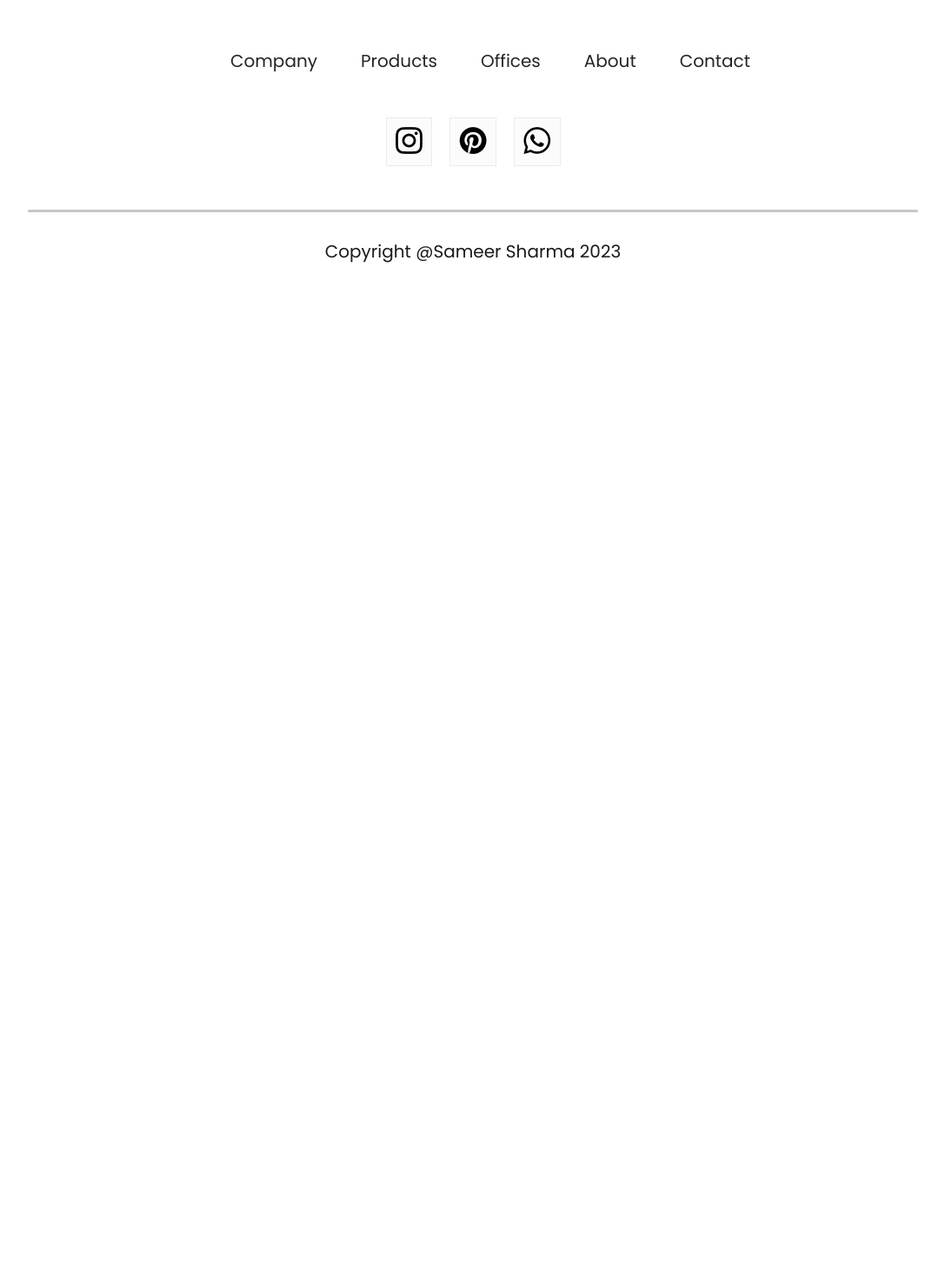
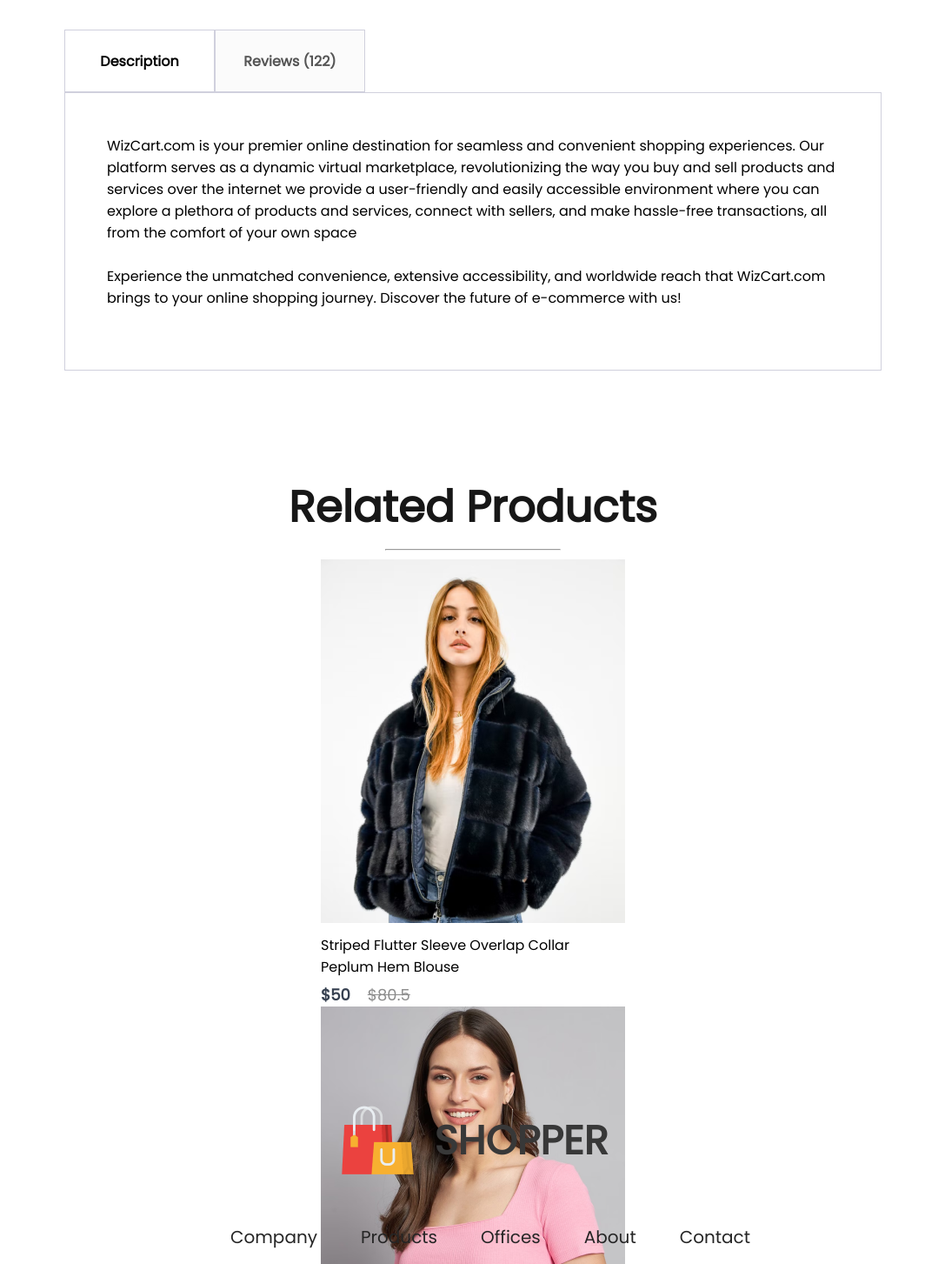
Before and after one commit to nawabsahab16/wizcart.com, a React (Create React App) app in the folder frontend/: page /product/1 in a window 1280 px wide. Shown: the part 1017-2470 px from the top of the page at 87% size, without its empty margins (96-1183 px from the left). Before the commit the page ends 1351 px from the top, so only its background shows below. Built offline with nearby package versions, Linux system fonts and the light colour scheme.

Commit message:
implemented similar product feature ✅

```diff
--- a/frontend/src/Components/DescriptionBox/DescriptionBox.css
+++ b/frontend/src/Components/DescriptionBox/DescriptionBox.css
@@ -0,0 +1,31 @@
+ .descriptionbox{
+    margin: 120px 170px;
+ }
+
+ .descriptionbox-navigator {
+    display: flex;
+ }
+
+ .descriptionbox-nav-box{
+    display: flex;
+    align-items: center;
+    justify-content: center;
+    font-size: 16px;
+    font-weight: 600;
+    width: 171px;
+    height: 70px;
+    border: 1px solid #d0d0dd;
+ }
+ .descriptionbox-nav-box.fade{
+    background: #fbfbfb;
+    color: #555;
+ }
+
+.descriptionbox-description {
+    display: flex;
+    flex-direction: column;
+    gap: 25px;
+    border: 1px solid  #d0d0dd;
+    padding: 48px;
+    padding-bottom: 70px;
+}
--- a/frontend/src/Components/DescriptionBox/DescriptionBox.jsx
+++ b/frontend/src/Components/DescriptionBox/DescriptionBox.jsx
@@ -5,7 +5,24 @@ const DescriptionBox = () => {
   return (
 
    <div className='descriptionbox'>
-
+      <div className="descriptionbox-navigator">
+       <div className='descriptionbox-nav-box'>Description</div>
+       <div className='descriptionbox-nav-box fade '> Reviews (122) </div>
+    </div>
+     <div className='descriptionbox-description'>
+        <p> WizCart.com is your premier online destination for seamless and convenient shopping
+           experiences. Our platform serves as a dynamic virtual marketplace, revolutionizing the
+           way you buy and sell products and services over the internet we provide a user-friendly
+           and easily accessible environment where you can explore a plethora
+           of products and services, connect with sellers, and make hassle-free
+           transactions, all from the comfort of your own space
+        </p>
+        <p>
+        Experience the unmatched convenience, extensive accessibility, and worldwide reach that
+         WizCart.com brings to your online shopping journey. Discover the future
+         of e-commerce with us!
+        </p>
+     </div>
    </div>
   )
 }
--- /dev/null
+++ b/frontend/src/Components/RelatedProduct/RelatedProduct.css
@@ -0,0 +1,26 @@
+.relatedproducts {
+    display: flex;
+    flex-direction: column;
+    align-items: center;
+    gap: 10px;
+    height: 90vh;
+}
+
+.relatedproducts h1 {
+    color: #171717;
+    font-size: 50px;
+    font-weight: 600;
+}
+
+.relatedproducts hr{
+    width: 200px;
+    height: 6px;
+    border-radius: 10px;
+    background: #252525;
+}
+
+.relatedproducts-items {
+    margin-top: 50px;
+    display: flex;
+    gap: 30px;
+}
--- /dev/null
+++ b/frontend/src/Components/RelatedProduct/RelatedProduct.jsx
@@ -0,0 +1,21 @@
+import React from 'react'
+import "./RelatedProduct.css"
+import data_product from "../Assets/data";
+import Item from "../Item/Item"
+
+
+const RelatedProduct = () => {
+  return (
+    <div className='relatedproducts'>
+        <h1>Related Products  </h1>
+        <hr/>
+         <div className='relatedproducts-item'>
+           {data_product.map((item,i )=> {
+             return <Item key={i} id={item.id} name={item.name} image={item.image} new_price={item.new_price} old_price={item.old_price}/>
+           })}
+         </div>
+    </div>
+  )
+}
+
+export default RelatedProduct
--- a/frontend/src/Pages/Product.jsx
+++ b/frontend/src/Pages/Product.jsx
@@ -4,6 +4,7 @@ import { useParams } from 'react-router-dom';
 import Breadcrum from '../Components/Breadcrums/Breadcrum';
 import ProductDisplay from '../Components/ProductDisplay/ProductDisplay';
 import DescriptionBox from '../Components/DescriptionBox/DescriptionBox';
+import RelatedProduct from '../Components/RelatedProduct/RelatedProduct';
 
 const Product = () => {
    const {all_product} = useContext(ShopContext);
@@ -15,6 +16,8 @@ const Product = () => {
       <Breadcrum product={product}/>
       <ProductDisplay product={product} />
       <DescriptionBox />
+      <RelatedProduct />
+
     </div>
   )
 }
```
